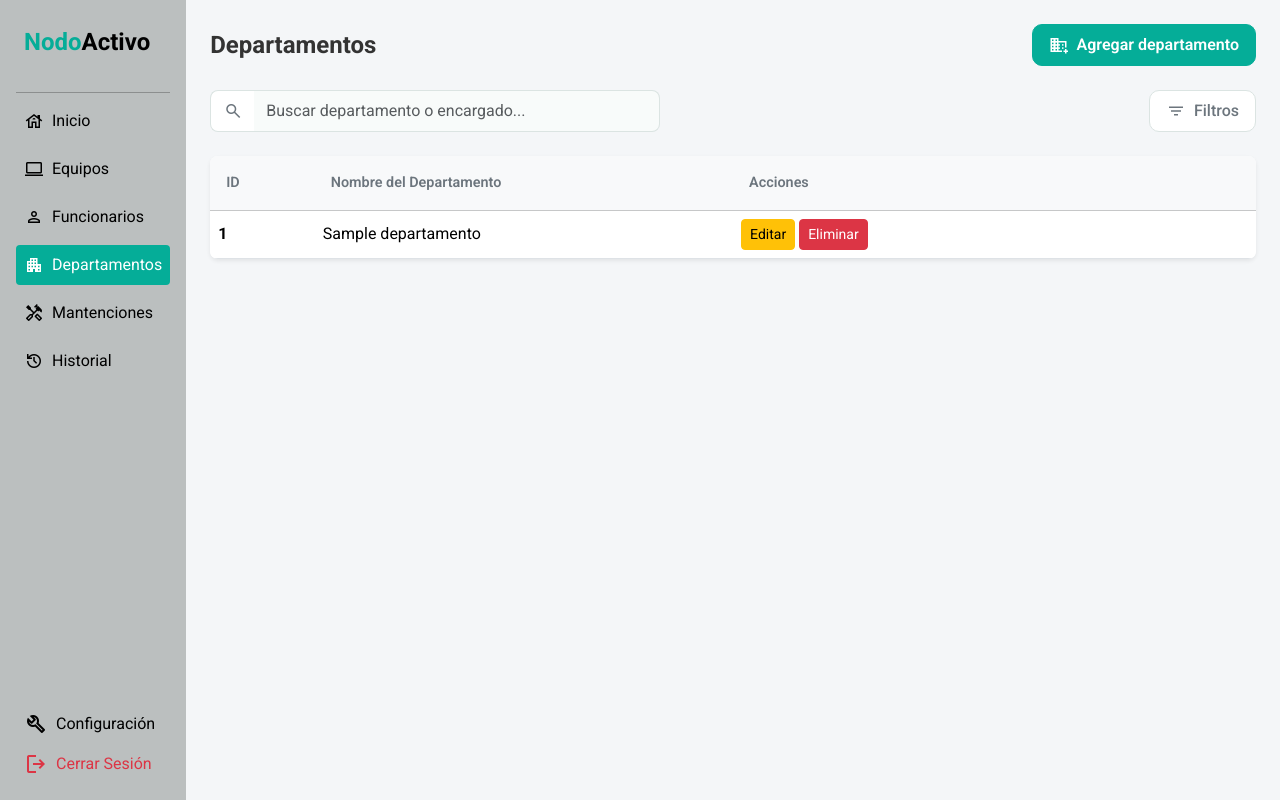
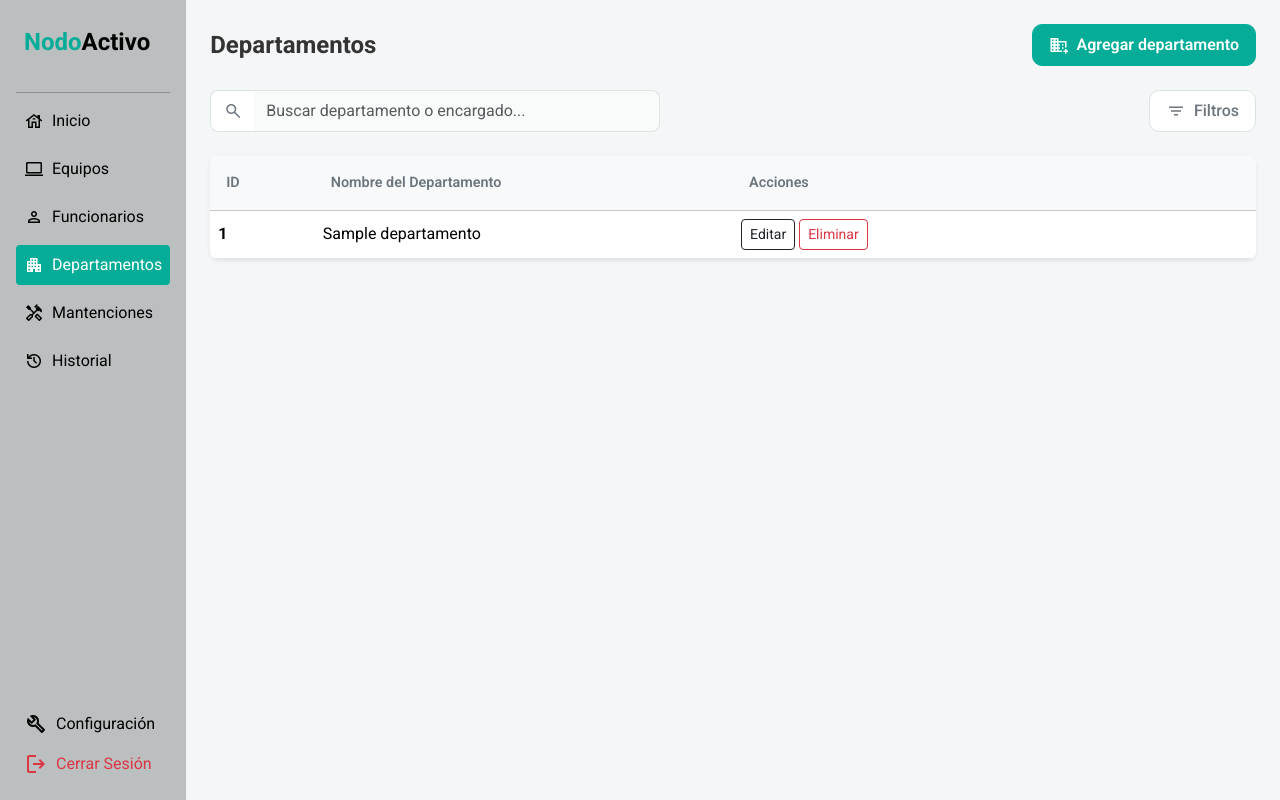
Before and after one commit to bsantander/Proyecto-TIS-1-E3-2026, a PHP site: page /departamentos.php in a window 1280 px wide. Run offline with PHP 8.4, Linux system fonts and the light colour scheme; tables that the repository leaves empty or names only in its code hold one stand-in row (values such as "Sample post").

Commit message:
consistencia de botones

```diff
--- a/Pages_Admin/departamentos.php
+++ b/Pages_Admin/departamentos.php
@@ -197,7 +197,7 @@
                             <td><?php echo $nombre_departamento; ?></td>
 
                             <td>
-                                <button class="btn btn-warning btn-sm"
+                                <button class="btn btn-outline-dark btn-sm"
                                 onclick='abrirEditar(
                                     <?php echo $id_departamento; ?>,
                                     <?php echo json_encode($nombre_departamento); ?>
@@ -206,7 +206,7 @@
 
                                 </button>
                                 <a href="departamentos.php?eliminar=<?php echo $id_departamento; ?>"
-                                    class="btn btn-danger btn-sm"
+                                    class="btn btn-outline-danger btn-sm"
                                     onclick="return confirm('¿Está seguro de eliminar este departamento?')">
                                         Eliminar
                                 </a>
```
